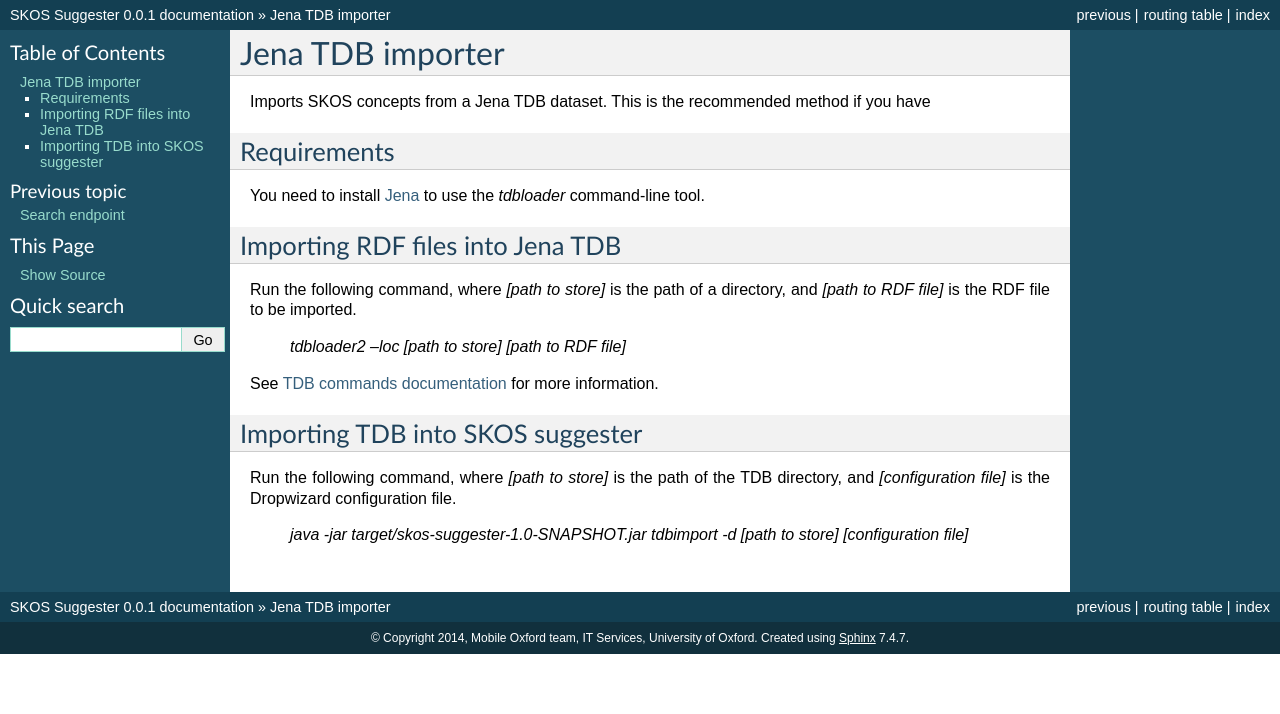
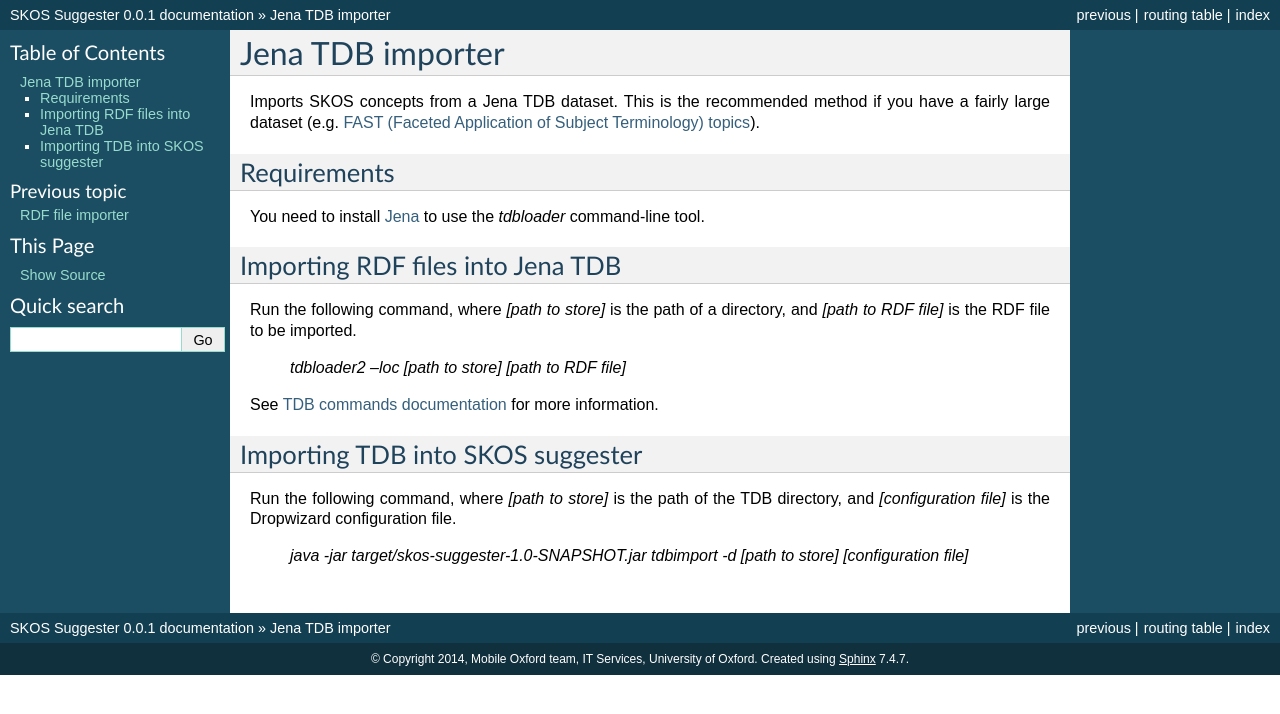
Before and after one commit to ox-it/skos-suggester, a Sphinx documentation site: the page built from docs/source/importers/tdb.rst, in a window 1280 px wide. Shown: the top 714 px of the page. Built offline with Sphinx 7.4.7, drawn with Linux system fonts in a browser that asks for light colours.

Commit message:
Added documentation for file importer

```diff
--- a/docs/source/importers/tdb.rst
+++ b/docs/source/importers/tdb.rst
@@ -1,7 +1,8 @@
 Jena TDB importer
 =================
 
-Imports SKOS concepts from a Jena TDB dataset. This is the recommended method if you have
+Imports SKOS concepts from a Jena TDB dataset. This is the recommended method if you have a fairly large dataset
+(e.g. `FAST (Faceted Application of Subject Terminology) topics <http://fast.oclc.org>`_).
 
 Requirements
 ------------
```
Also changed, not shown: docs/source/importers/file.rst (added, +13 -0 lines).
